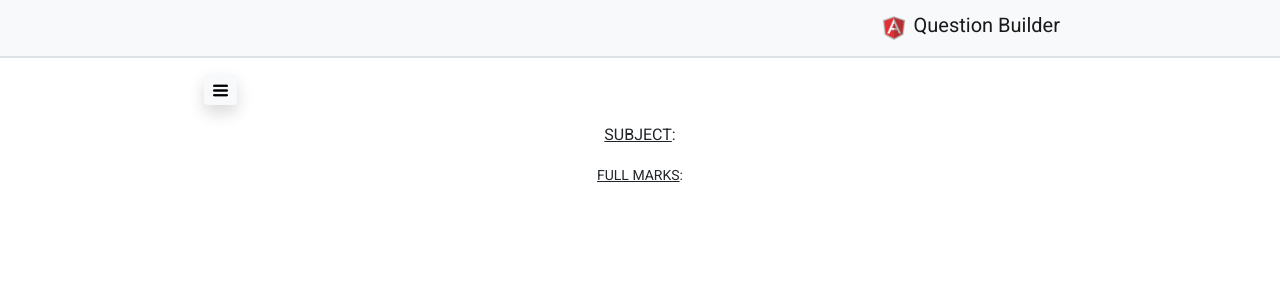
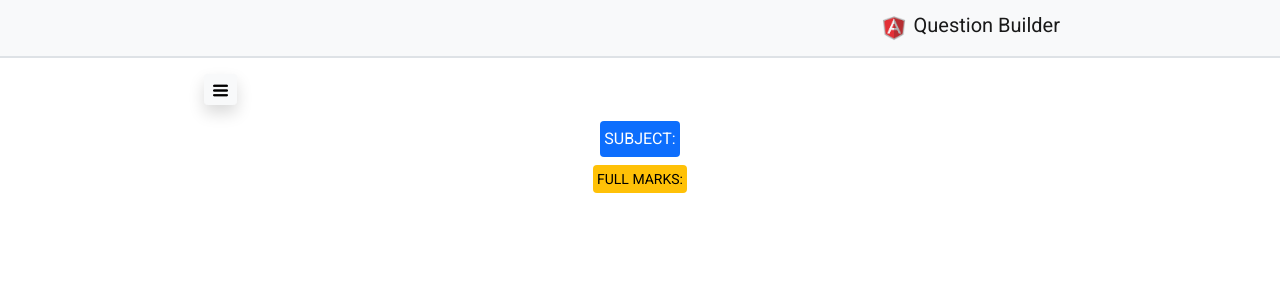
Before and after one commit to HasibGit/Form_Builder, an Angular app: page /question in a window 1280 px wide. Shown: the top 300 px of the page. Built offline with nearby package versions, Linux system fonts and the light colour scheme.

Commit message:
Minor changes

```diff
--- a/src/app/MyComponents/question/question.component.html
+++ b/src/app/MyComponents/question/question.component.html
@@ -76,8 +76,8 @@
 
 <div class="container mt-3">
     <div class="header d-flex flex-column align-items-center">
-        <h3 class="text-uppercase"> <u>Subject</u>: {{questionPaper.subject}}</h3>
-        <p class="text-uppercase"> <u>Full Marks</u>: {{questionPaper.desc}}</p>
+        <h3 class="text-uppercase bg-primary text-white rounded p-1 mb-2"> Subject: {{questionPaper.subject}}</h3>
+        <p class="text-uppercase bg-warning text-black rounded p-1"> Full Marks: {{questionPaper.desc}}</p>
     </div>
 
     <div class=" content mb-5 mt-5 border border-2 rounded p-3"
--- a/src/styles.css
+++ b/src/styles.css
@@ -1,4 +1,3 @@
 /* You can add global styles to this file, and also import other style files */
-
 html, body { height: 100%; }
 body { margin: 0; font-family: Roboto, "Helvetica Neue", sans-serif; }
```
Also changed, not shown: src/app/MyComponents/questions/questions.component.css (line endings or trailing spaces).
